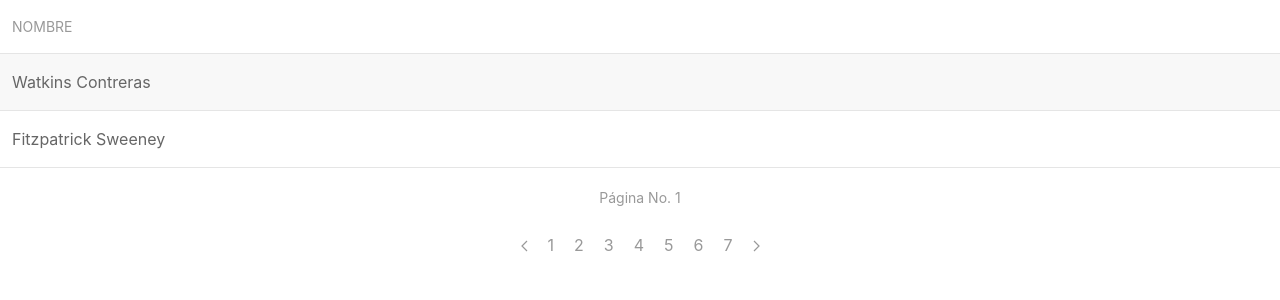
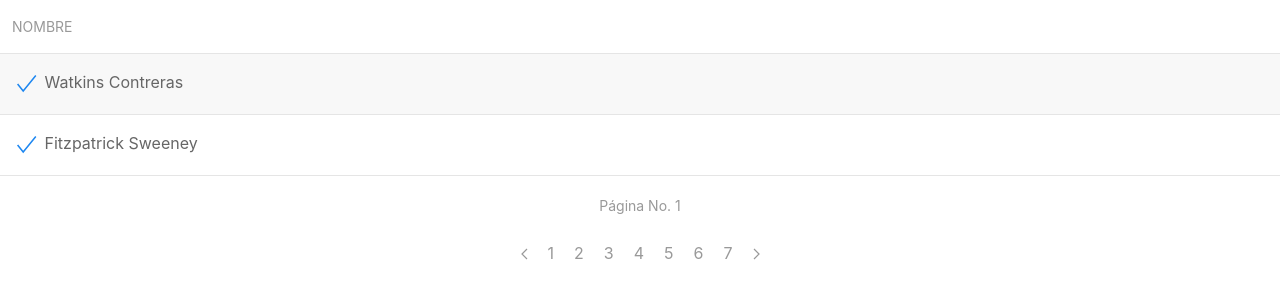
Before and after one commit to dionkeldei/vueIKitDatatable, a Vue app: page / in a window 1280 px wide. Shown: the top 300 px of the page. Built offline with nearby package versions, Linux system fonts and the light colour scheme.

Commit message:
Select and unselect

```diff
--- a/src/App.vue
+++ b/src/App.vue
@@ -54,7 +54,12 @@ export default {
       pageNum: 0,
       checked: [],
       selectable: true,
-      selectedRows: [],
+      selectedRows: [
+        '1',
+        '2',
+        '3',
+        '7'
+      ],
       tableData: [
         {
         id: "1",
@@ -164,7 +169,17 @@ export default {
       }
     },
     selectRow: function (id) {
-      this.selectedRows.push(id)
+      if(!this.selectedRows.includes(id)){
+        this.selectedRows.push(id)
+      }else{
+        var selected = this.selectedRows
+        this.selectedRows = []
+        for(var i = 0;i < selected.length; i ++){
+          if(selected[i] !== id)
+          this.selectedRows.push(selected[i])
+        }
+      }
+
     },
     getPage: function (page) {
       this.pageNum = page
```
